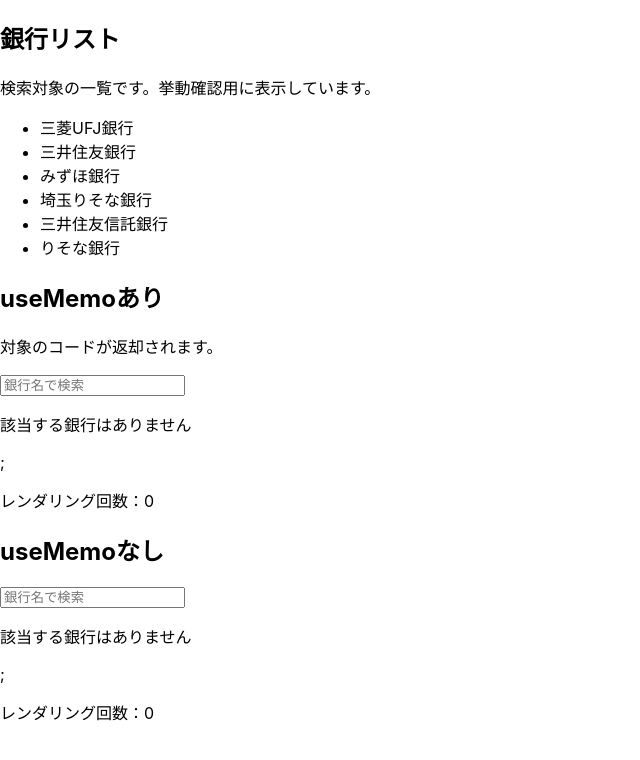
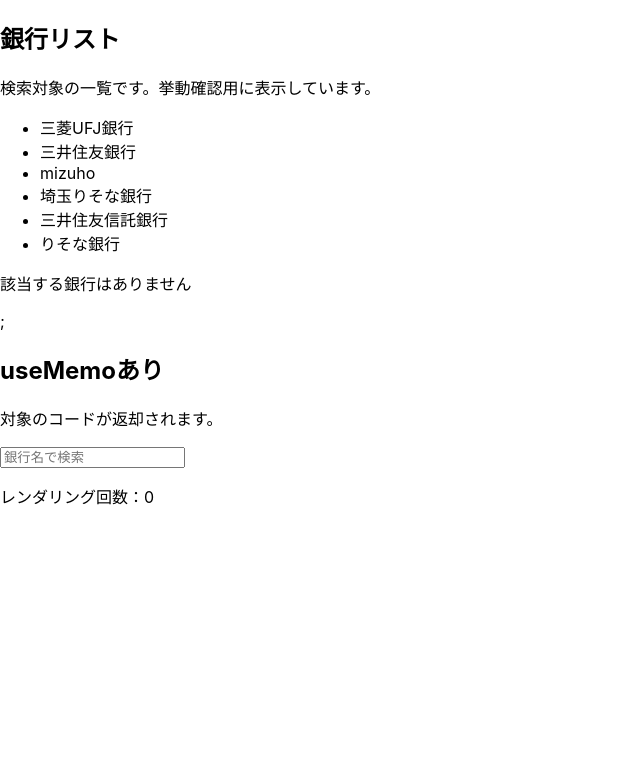
Before and after one commit to RyotaroKurita/hooks_study, a React (Create React App) app: page / in a window 1280 px wide. Shown: the top 760 px of the page, without its empty margins (0-640 px from the left). Built offline with nearby package versions, Linux system fonts and the light colour scheme.

Commit message:
mod use memo

```diff
--- a/src/component/useMemo.tsx
+++ b/src/component/useMemo.tsx
@@ -11,10 +11,11 @@
   bankCode: string;
 };
 
+//実際はAPI（バックエンド側）から取得する
 const allBanks: Bank[] = [
   { bankName: "三菱UFJ銀行", bankCode: "0005" },
   { bankName: "三井住友銀行", bankCode: "0009" },
-  { bankName: "みずほ銀行", bankCode: "0010" },
+  { bankName: "mizuho", bankCode: "0010" },
   { bankName: "埼玉りそな銀行", bankCode: "0011" },
   { bankName: "三井住友信託銀行", bankCode: "0012" },
   { bankName: "りそな銀行", bankCode: "0013" }
@@ -31,6 +32,13 @@
   )
 }
 
+//動的に値を返却しない場合のみにuseMemoを使用する
+//値を受け取って画面表示の場合を減らす
+//NUllが渡る場合があるため、undefinedを許容する
+function AddString(text: string | undefined) {
+  return text + "test";
+}
+
 //入力値と銀行リストを受け取る
 //処理本体
 export default function CheckUseMemo() {
@@ -38,26 +46,30 @@
   const [bank, setBank] = useState<Bank | null>(null);
 
   //useMemoを使用したサンプルコードを作成
-  const handleSearch = useMemo(() => (text: string) => {
+  const handleSearch = useCallback((text: string) => {
     const targetBank = allBanks.find((bank) => {
       return bank.bankName.includes(text);
     });
 
     setBank(targetBank || null);
     setRenderCnt(renderCnt + 1);
-    return targetBank;
   }, []);
 
+  const memoString = useMemo(() => {
+    AddString(bank?.bankName);
+    console.log("memoString");
+  }, [bank]);
+
   //useMemoを使用しない場合
-  const handleSearchWithoutMemo = (text: string) => {
-    const targetBank = allBanks.find((bank) => {
-      return bank.bankName.includes(text);
-    });
+  // const handleSearchWithoutMemo = (text: string) => {
+  //   const targetBank = allBanks.find((bank) => {
+  //     return bank.bankName.includes(text);
+  //   });
 
-    setBank(targetBank || null);
-    setRenderCntWithoutMemo(renderCntWithoutMemo + 1);
-    return targetBank;
-  };
+  //   setBank(targetBank || null);
+  //   setRenderCntWithoutMemo(renderCntWithoutMemo + 1);
+  //   return targetBank;
+  // };
 
   //レンダリングカウント用
   const [renderCnt, setRenderCnt] = useState<number>(0);
@@ -75,18 +87,21 @@
 
       <div>
         {/* useMemoありとなしのHTMLを分けて表示 */}
-        <h2>useMemoあり</h2>
-        <p>対象のコードが返却されます。</p>
-        <Search onChange={handleSearch} />
+        {memoString}
         {bank ? (
           <p>{bank.bankName}のコードは{bank.bankCode}です</p>
         ) : (
           <p>該当する銀行はありません</p>
         )};
+
+        <h2>useMemoあり</h2>
+        <p>対象のコードが返却されます。</p>
+        <Search onChange={handleSearch} />
+
         <p>レンダリング回数：{renderCnt}</p>
       </div>
 
-      <div>
+      {/* <div>
         <h2>useMemoなし</h2>
         <Search onChange={handleSearchWithoutMemo} />
         {bank ? (
@@ -95,7 +110,7 @@
           <p>該当する銀行はありません</p>
         )};
         <p>レンダリング回数：{renderCntWithoutMemo}</p>
-      </div>
+      </div> */}
     </div>
   )
 }
```
